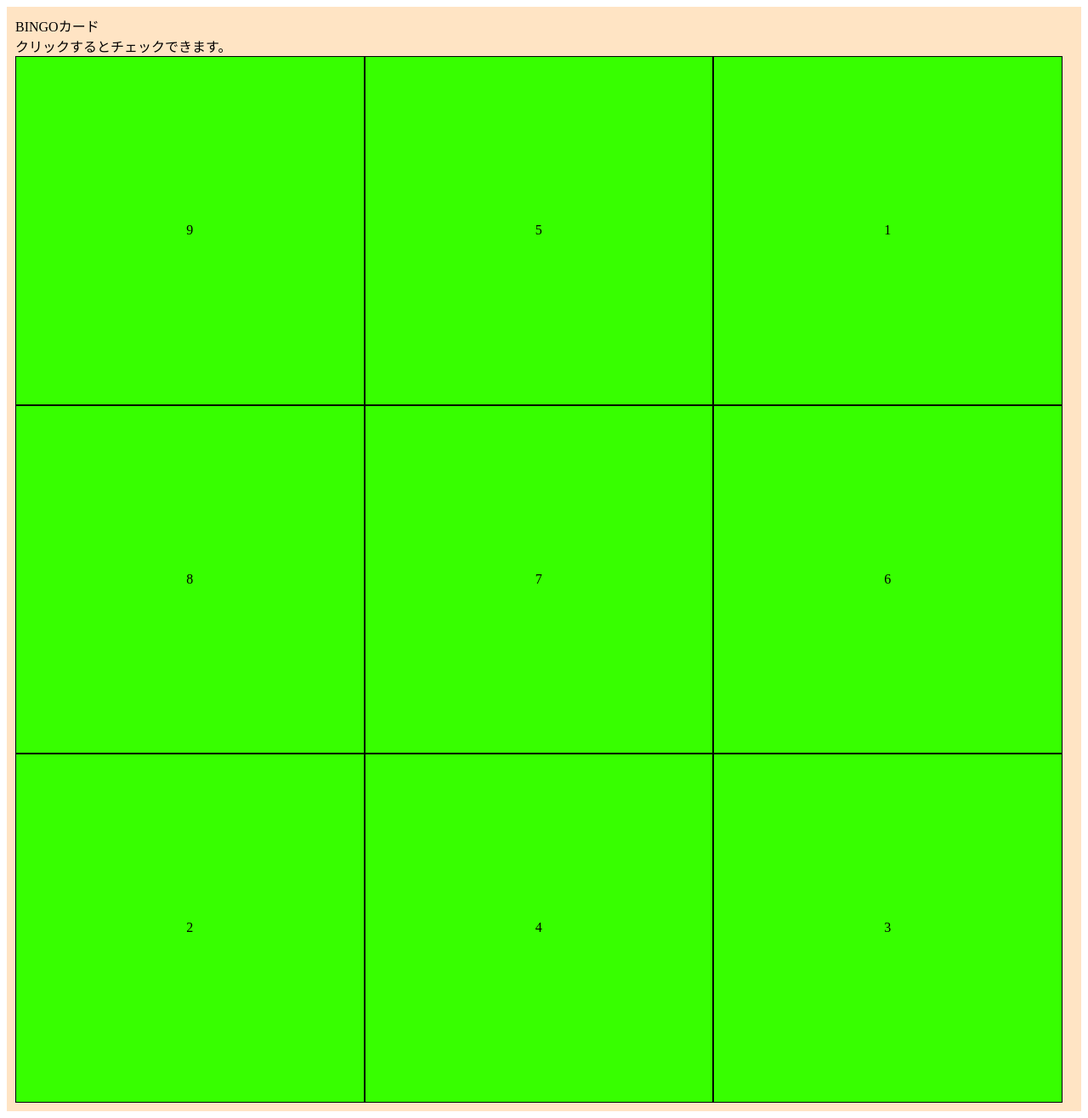
After one commit to c0a22123/hosonokendoujou-2024, a Flask app: template docker_flask_test/app/templates/bingo.html in a window 1280 px wide. The commit adds this page. Shown: the whole page at 85% size. Run offline with Flask 2, Linux system fonts and the light colour scheme; the template is opened without the code that fills it, so the values that code supplies are empty.

Commit message:
bingo#1
frame

```diff
--- a/docker_flask_test/app/app.py
+++ b/docker_flask_test/app/app.py
@@ -4,5 +4,7 @@ from flask import Flask, render_template
 app = Flask(__name__)
 
 @app.route("/")
-def index():
-    return render_template("index.html")
+# def index():
+#     return render_template("index.html")
+def bingo():
+    return render_template("bingo.html")
--- a/docker_flask_test/app/requirements.txt
+++ b/docker_flask_test/app/requirements.txt
@@ -1,3 +1,3 @@
 Flask==2.0.3
 Werkzeug==2.0.3
-Mysql == 5.7
+mysql-connector-python==8.3.0
--- /dev/null
+++ b/docker_flask_test/app/static/css/bingo.css
@@ -0,0 +1,36 @@
+.card{
+    background-color: bisque;
+    padding: 10px;
+    min-width:100px;
+}
+.outer{
+    display:flex;
+    flex-wrap: wrap;
+}
+
+.square{
+    box-sizing: border-box;
+    background-color: rgb(55, 255, 0);
+    border:solid 1px black;
+    flex: 0 0 33%;
+    position: relative;
+}
+.outer .gray{
+    background-color: gray;
+}
+
+.square::before{
+    content: '';
+    display: block;
+    padding-top:100%;
+}
+.square div{
+    position: absolute;
+    top: 0;
+    left: 0;
+    width: 100%;
+    height: 100%;
+    display:flex;
+    justify-content: center;
+    align-items: center;
+}
--- /dev/null
+++ b/docker_flask_test/app/templates/bingo.html
@@ -0,0 +1,51 @@
+<!DOCTYPE html>
+<html lang="ja">
+<head>
+  <meta charset="UTF-8">
+  <title>BINGOカード</title>
+  <link rel="stylesheet" href="/static/css/bingo.css">
+</head>
+<body>
+    <div class="card">
+        BINGOカード<br>
+        クリックするとチェックできます。
+        <div class="outer"  id="outer">
+        </div>
+    </div>
+    <script>
+        const COLUMN_LENGTH = 3;
+        const ROW_LENGTH = 3;
+        const MAX_NUMBER = 9;
+        let targetNumber = [];
+        for(let i = 1; i <= MAX_NUMBER; i++){
+          targetNumber.push(i);
+        }
+
+        let outer = document.getElementById('outer');
+
+        for(let i = 1; i <= COLUMN_LENGTH * ROW_LENGTH; i++){
+          let divSquare = document.createElement('div');
+          divSquare.classList.add('square');
+
+          let div = document.createElement('div');
+
+          divSquare.onclick = () => divSquare.classList.toggle('gray');
+          let targetIndex = Math.floor(Math.random() * targetNumber.length) ;
+          div.textContent = targetNumber[targetIndex];
+          targetNumber.splice(targetIndex, 1);
+
+        //   if(i === Math.round(COLUMN_LENGTH * ROW_LENGTH /2) ){
+        //     divSquare.classList.add('gray');
+        //     div.textContent = 'free';
+        //   }else{
+        //     divSquare.onclick = () => divSquare.classList.toggle('gray');
+        //     let targetIndex = Math.floor(Math.random() * targetNumber.length) ;
+        //     div.textContent = targetNumber[targetIndex];
+        //     targetNumber.splice(targetIndex, 1);
+        //   }
+          divSquare.appendChild(div)
+          outer.appendChild(divSquare);
+        }
+    </script>
+</body>
+</html>
```
Also changed, not shown: docker_flask_test/app/static/css/bingo.js (added, +27 -0 lines), docker_flask_test/app/templates/index.html (+0 -11 lines), docker_flask_test/docker-compose.yml (+0 -27 lines), docker_flask_test/app/static/css/index.css (line endings or trailing spaces).
